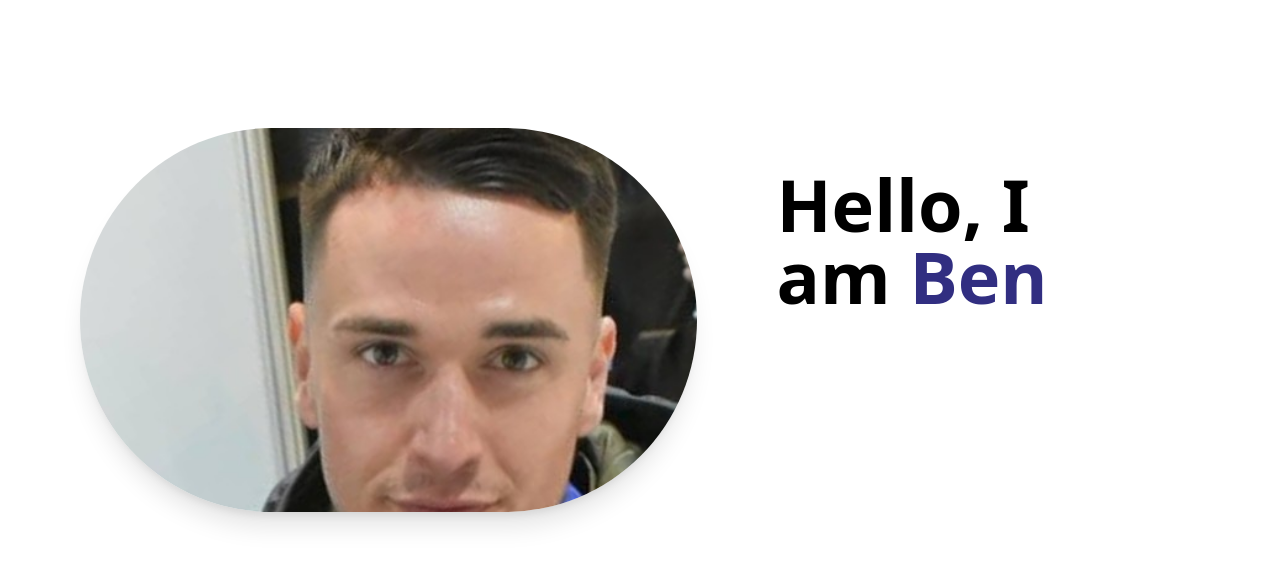
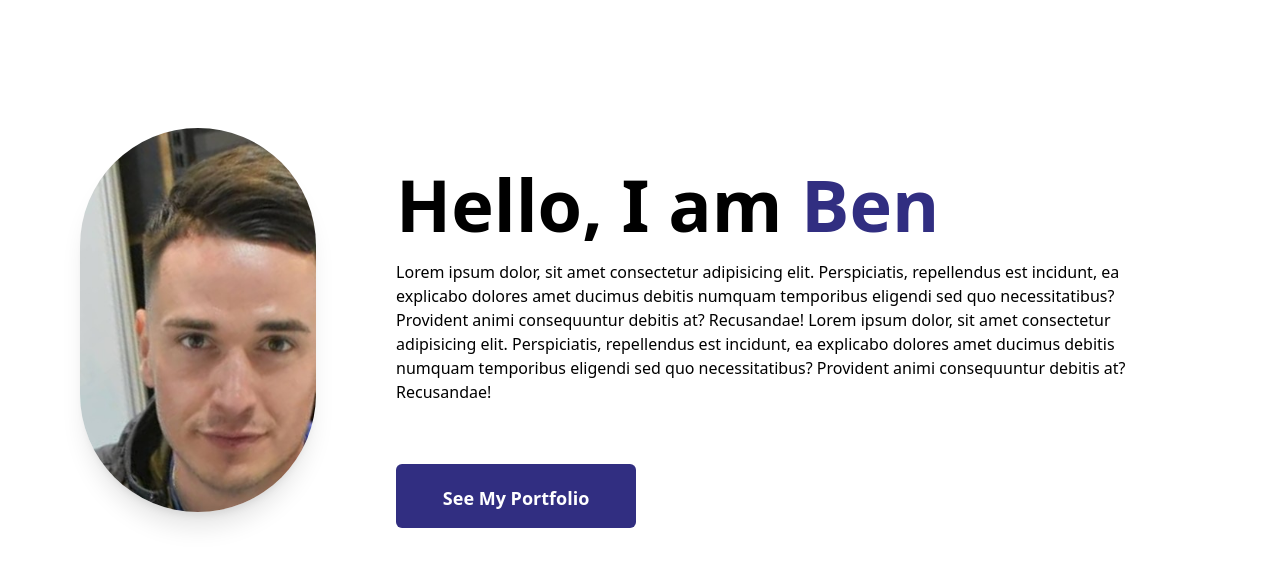
Before and after one commit to benwestondigital/next-portfolio, a Next.js app: page /homePage in a window 1280 px wide. Shown: the top 566 px of the page. Built offline with nearby package versions, Linux system fonts and the light colour scheme.

Commit message:
add text and anchor tag

```diff
--- a/pages/homePage.js
+++ b/pages/homePage.js
@@ -19,6 +19,17 @@ const HomePage = () => {
           <h1 className='font-bold text-7xl text-left mb-5'>
             Hello, I am <span className='text-indigo-900'>Ben</span>
           </h1>
+          <p className='text-left font-normal font mb-5 flex-wrap'>
+            Lorem ipsum dolor, sit amet consectetur adipisicing elit.
+            Perspiciatis, repellendus est incidunt, ea explicabo dolores amet
+            ducimus debitis numquam temporibus eligendi sed quo necessitatibus?
+            Provident animi consequuntur debitis at? Recusandae!
+            Lorem ipsum dolor, sit amet consectetur adipisicing elit.
+            Perspiciatis, repellendus est incidunt, ea explicabo dolores amet
+            ducimus debitis numquam temporibus eligendi sed quo necessitatibus?
+            Provident animi consequuntur debitis at? Recusandae!
+          </p>
+          <a href="#" className='font-semibold text-white md:mt-10 mt-5 pt-5 bg-indigo-900 rounded-md w-60 h-16 text-lg hover:bg-black'>See My Portfolio</a>
         </div>
       </div>
     </div>
```
